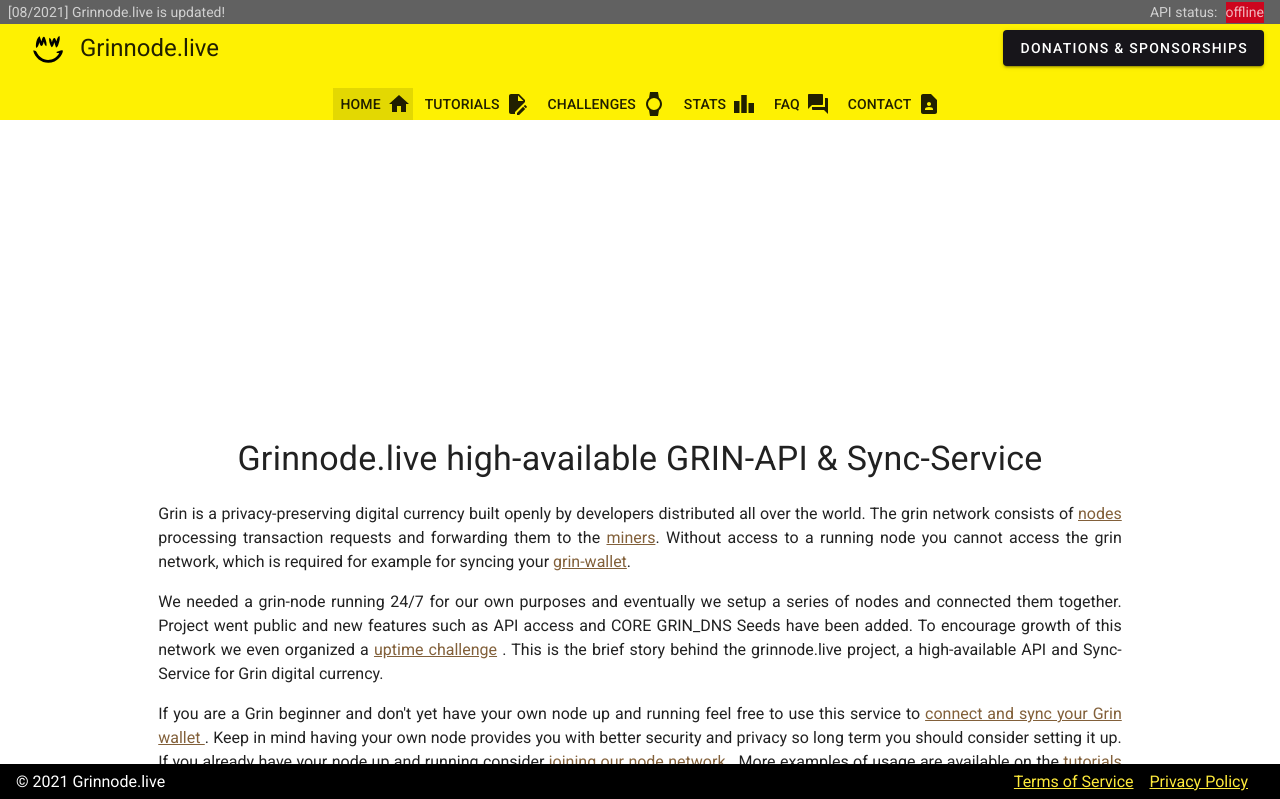
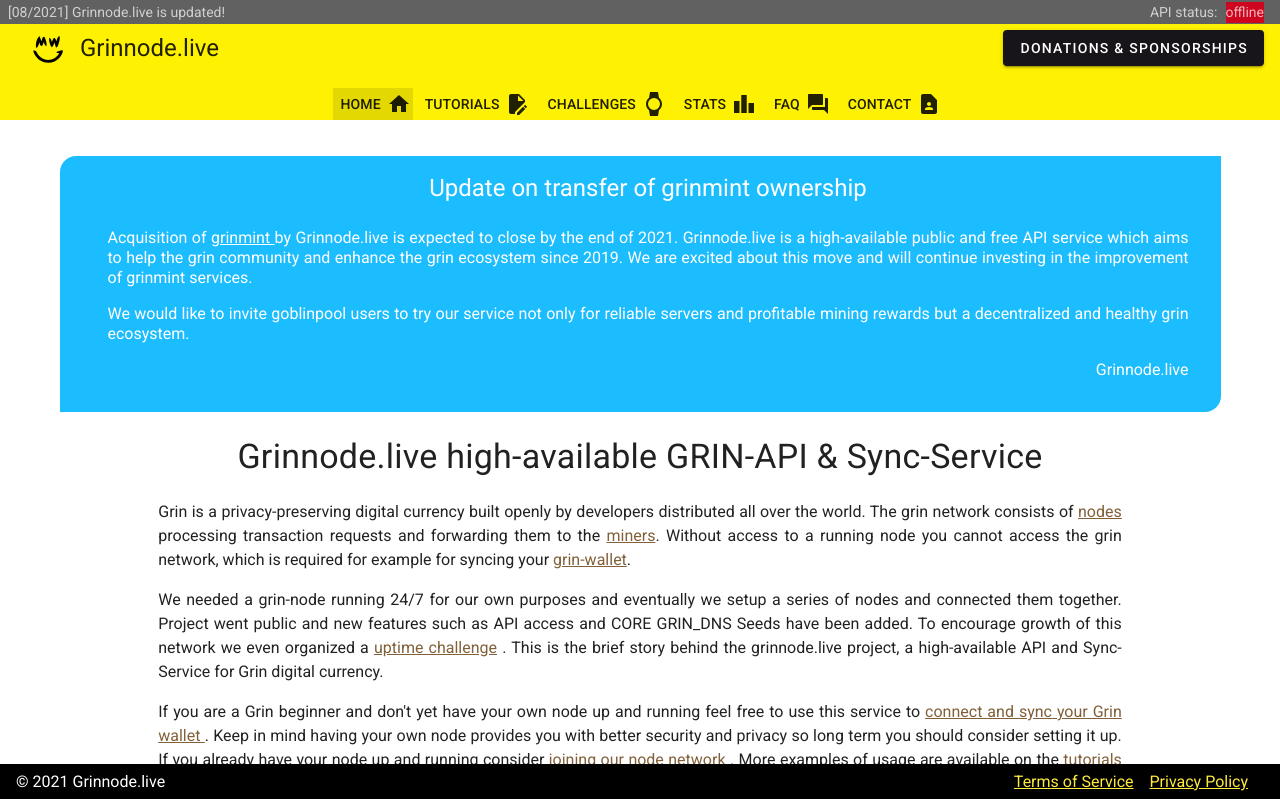
Before and after one commit to Grinnode-live/grinnode-live-frontend, a Vue app: page / in a window 1280 px wide. Shown: the top 799 px of the page. Built offline with nearby package versions, Linux system fonts and the light colour scheme; no server answers.

Commit message:
fixed banner not displaying bug

```diff
--- a/src/views/Home.vue
+++ b/src/views/Home.vue
@@ -5,7 +5,7 @@
 
     <v-col col="12">
 
-      <v-banner elevation="0"  app outlined color="#1CBDFF" dark  transition="slide-y-transition" shaped v-model="banner">
+      <v-banner elevation="0"  app  color="#1CBDFF"  dark transition="slide-y-transition" shaped   >
 
         <h4 class="text-h5 ">
 
@@ -151,7 +151,8 @@ export default {
       number_of_tests:57,
       overall_prize:120,
       deadlineEpoch:0,
-      deadline:"2021-01-16 02:48:00"
+      deadline:"2021-01-16 02:48:00",
+
 
     }
   },
```
Also changed, not shown: 1 other file (tests, documents, lock files or other folders).
